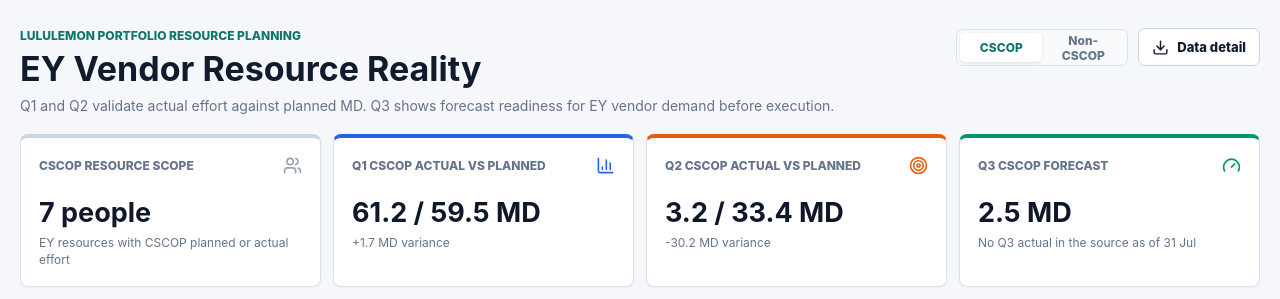
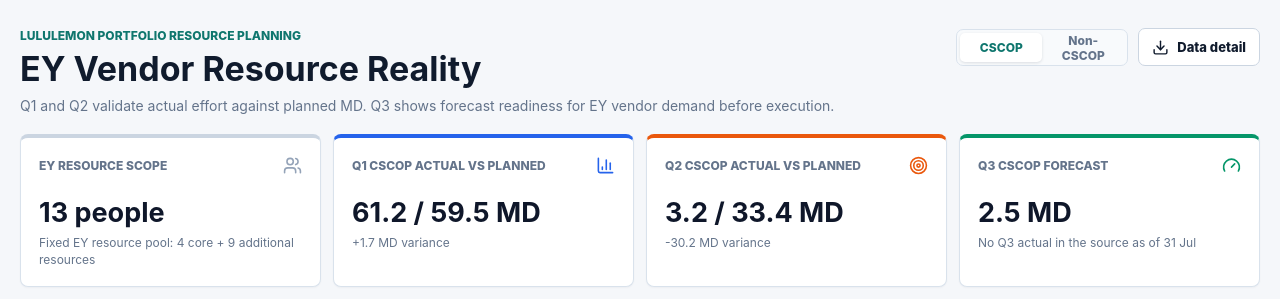
Before and after one commit to nick-lulu/ey-resource-governance-dashboard, a React (Vite) app: page / in a window 1280 px wide. Shown: the top 299 px of the page. Built offline with nearby package versions, Linux system fonts and the light colour scheme.

Commit message:
Keep EY resource scope fixed across effort views

```diff
--- a/src/main.jsx
+++ b/src/main.jsx
@@ -111,11 +111,6 @@
   const summaryLabel = summaryScope === "cscop" ? "CSCOP" : "Non-CSCOP";
   const summaryQ1Gap = summaryTotals.q1_actual - summaryTotals.q1_planned;
   const summaryQ2Gap = summaryTotals.q2_actual - summaryTotals.q2_planned;
-  const summaryResourceCount = data.resources.filter((row) =>
-    ["q1", "q2", "q3"].some((quarter) =>
-      ["actual", "planned"].some((type) => Number(row[`${quarter}_${summaryScope}_${type}`] || 0) > 0),
-    ),
-  ).length;
 
   const chartData = [
     { quarter: "Q1", actual: totals.q1_actual, planned: totals.q1_planned },
@@ -177,7 +172,7 @@
       </header>
 
       <section className="kpis">
-        <Kpi icon={Users} label={`${summaryLabel} Resource Scope`} value={`${summaryResourceCount} people`} note={`EY resources with ${summaryLabel} planned or actual effort`} />
+        <Kpi icon={Users} label="EY Resource Scope" value={`${data.resource_count} people`} note="Fixed EY resource pool: 4 core + 9 additional resources" />
         <Kpi icon={BarChart3} label={`Q1 ${summaryLabel} Actual vs Planned`} value={`${formatMd(summaryTotals.q1_actual)} / ${formatMd(summaryTotals.q1_planned)} MD`} note={`${signedMd(summaryQ1Gap)} variance`} tone="blue" />
         <Kpi icon={Target} label={`Q2 ${summaryLabel} Actual vs Planned`} value={`${formatMd(summaryTotals.q2_actual)} / ${formatMd(summaryTotals.q2_planned)} MD`} note={`${signedMd(summaryQ2Gap)} variance`} tone="amber" />
         <Kpi icon={Gauge} label={`Q3 ${summaryLabel} Forecast`} value={`${formatMd(summaryTotals.q3_planned)} MD`} note="No Q3 actual in the source as of 31 Jul" tone="green" />
```
